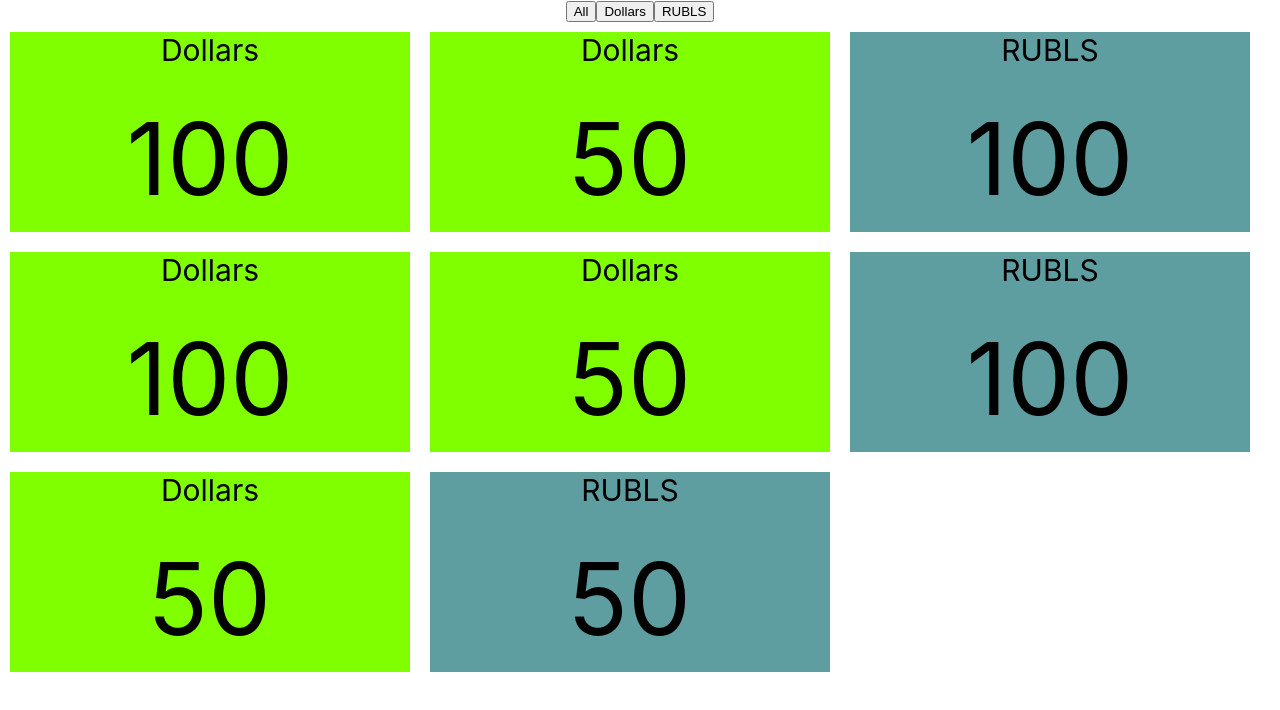
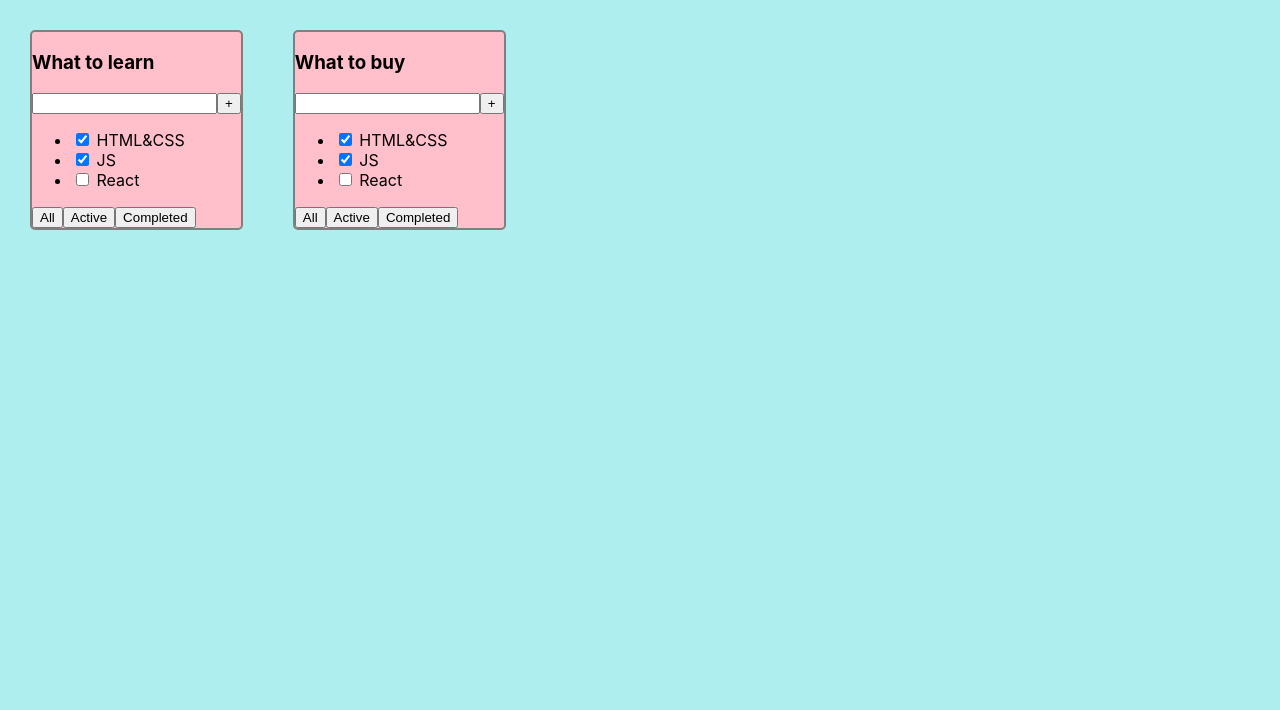
Before and after one commit to Alexander-Vecher/1-todolist, a React (Create React App) app: page / in a window 1280 px wide. Shown: the top 710 px of the page. Built offline with nearby package versions, Linux system fonts and the light colour scheme.

Commit message:
repetition

```diff
--- a/src/App.css
+++ b/src/App.css
@@ -1,38 +1,17 @@
 .App {
-  text-align: center;
+  padding: 30px;
+  display: flex;
+  background-color: paleturquoise;
+  height: 100vh;
 }
 
-.App-logo {
-  height: 40vmin;
-  pointer-events: none;
+.App > div {
+  margin-right: 50px;
 }
-
-@media (prefers-reduced-motion: no-preference) {
-  .App-logo {
-    animation: App-logo-spin infinite 20s linear;
-  }
+.todolist {
+  border: 2px solid gray;
+  background-color: pink;
+  border-radius: 5px;
+  padding:15;
+  height: max-content;
 }
-
-.App-header {
-  background-color: #282c34;
-  min-height: 100vh;
-  display: flex;
-  flex-direction: column;
-  align-items: center;
-  justify-content: center;
-  font-size: calc(10px + 2vmin);
-  color: white;
-}
-
-.App-link {
-  color: #61dafb;
-}
-
-@keyframes App-logo-spin {
-  from {
-    transform: rotate(0deg);
-  }
-  to {
-    transform: rotate(360deg);
-  }
-}
--- a/src/App.tsx
+++ b/src/App.tsx
@@ -1,56 +1,20 @@
-import React, {useState} from 'react';
+import React from 'react';
 import './App.css';
-import {Country} from "./Country";
+import TodoList from "./TodoList";
 
-export type BanknotsType = 'Dollars' | 'RUBLS' |'All'
-export type MoneyType = {
-    banknotes: BanknotsType
-    value: number
-    number: string
-}
+function App() {
 
-let defaultMoney: MoneyType[] = [
-    {banknotes: 'Dollars', value: 100, number: ' a1234567890'},
-    {banknotes: 'Dollars', value: 50, number: ' z1234567890'},
-    {banknotes: 'RUBLS', value: 100, number: ' w1234567890'},
-    {banknotes: 'Dollars', value: 100, number: ' e1234567890'},
-    {banknotes: 'Dollars', value: 50, number: ' c1234567890'},
-    {banknotes: 'RUBLS', value: 100, number: ' r1234567890'},
-    {banknotes: 'Dollars', value: 50, number: ' x1234567890'},
-    {banknotes: 'RUBLS', value: 50, number: ' v1234567890'},
-]
+    const title_1:string="What to learn"
+    const title_2:string="What to buy"
 
-// типизируем на входе и выходе
-export const moneyFilter = (money: MoneyType[], filter: BanknotsType): MoneyType[] => {
-    //если пришел filter со значением 'All', то возвращаем все банкноты
-    if(filter==='All') return  defaultMoney
-   return money.filter(el=>el.banknotes===filter)
+    return (
 
 
-}
-
-function App() {
-    // убираем заглушки в типизации и вставляем в качестве инициализационного значения defaultMoney
-    const [money, setMoney] = useState<MoneyType[] >(defaultMoney)
-    const [filterValue, setFilterValue] = useState<BanknotsType>('All')   // по умолчанию указываем все банкноты
-
-
-    // а вот сейчас притормаживаем. И вдумчиво: константа filteredMoney получает результат функции moneyFilter
-    // в функцию передаем деньги и фильтр, по которому ихбудем выдавать(ретёрнуть)
-    const filteredMoney = moneyFilter(money, filterValue)
-    console.log(filteredMoney)
-
-    return (
         <div className="App">
-            <Country
-                data={filteredMoney}   //отрисовать будем деньги после фильтрации
-                setFilterValue={setFilterValue}  //useState передаем? Так можно было?!
-            />
+            <TodoList title={title_1}/>
+            <TodoList title={title_2}/>
         </div>
     );
 }
 
-// Итого: в этой компоненте у нас мозги. А вот отрисовка где-то глубже. Погружаемся в Country
-
-
 export default App;
--- a/src/City.tsx
+++ /dev/null
@@ -1,52 +0,0 @@
-import React from 'react';
-import {CurrentBankomat} from "./CurrentBankomat";
-import {MoneyType} from "./App";
-import styled from "styled-components";
-
-type CityPropsType = {
-    data: MoneyType[] //встречаем денюжки
-}
-
-export const City = (props: CityPropsType) => {
-
-    // пока это пропускам
-    const mappedMoney = props.data.map((el: MoneyType, index) => (
-        <CurrentBankomat
-            key={index}
-            money={el}
-        />
-    ))
-
-    // const mappedMoney= props.data.map((el, index) => {
-    //     return (
-    //         <>
-    //             <span> {el.banknotes}</span>
-    //             <span> {el.number}</span>
-    //             <span> {el.value}</span>
-    //         </>
-    //     )
-    // })
-
-    return (
-        <Wrapper>
-            {mappedMoney}
-        </Wrapper>
-    );
-};
-const Wrapper = styled.div`
-  display: flex;
-  flex-direction: row;
-  flex-wrap: wrap;
-  font-size: 30px;
-`
-
-//2
-// Отлично, но теперь давайте совсем все сделаем по красоте. Вынесем верстку в отдельную компоненту и ее замапим!
-// Ну и наконец давайте версточку натянем, для этого будем использовать StyledComponents
-// yarn add styled-components
-// yarn add @types/styled-components
-
-//3
-// Вроде все норм, ну точнее почти норм- дублирование-это грех. Хотелось бы от него избавиться.
-// И StyledComponents нам в этом отлично поможет, ведь он может принимать пропсы!
-// Как это сделать в документашке
--- a/src/Country.tsx
+++ /dev/null
@@ -1,31 +0,0 @@
-import React from 'react';
-import {City} from "./City";
-import {BanknotsType, MoneyType} from "./App";
-
-type CountryPropsType = {
-    data: MoneyType[]
-    setFilterValue: (filterValue:BanknotsType)=>void // давайте подумаем, setFilter -это гРузчик, у которого всегда в руках товар
-  }
-
-export const Country = (props: CountryPropsType) => {
-    const setAll = () => {
-      props.setFilterValue('All')
-    }
-
-    const setDollars = () => {
-        props.setFilterValue('Dollars')
-    }
-
-    const setRUBLS = () => {
-        props.setFilterValue('RUBLS')
-    }
-
-    return (
-        <div>
-            <button onClick={setAll}>All</button>
-            <button onClick={setDollars}>Dollars</button>
-            <button onClick={setRUBLS}>RUBLS</button>
-            <City data={props.data}/>
-        </div>
-    );
-};
--- a/src/CurrentBankomat.tsx
+++ /dev/null
@@ -1,102 +0,0 @@
-import React from 'react';
-import {MoneyType} from "./App";
-import styled from "styled-components";
-
-type CurrentBankomatPropsType = {
-    money: MoneyType
-}
-export const CurrentBankomat = (props: CurrentBankomatPropsType) => {
-
-    return (
-        <Banknotes color={props.money.banknotes==='Dollars'? 'chartreuse' :'cadetblue'}>
-            <Name>   {props.money.banknotes}</Name>
-            <Nominal>   {props.money.value}</Nominal>
-        </Banknotes>
-    );
-};
-
-type ColorType={
-    color:string
-}
-
-const Banknotes = styled.div<ColorType>`
-  background-color:${props => props.color};
-  width: 400px;
-  height: 200px;
-  margin: 10px;
-`
-
-const GreenBanknotes = styled.div`
-  background-color: chartreuse;
-  width: 400px;
-  height: 200px;
-  margin: 10px;
-`
-const BlueBanknotes = styled.div`
-  background-color: cadetblue;
-  width: 400px;
-  height: 200px;
-  margin: 10px;
-`
-const Name = styled.div`
-  display: flex;
-  justify-content: center;
-  font-size: 30px;
-`
-const Nominal = styled.div`
-  display: flex;
-  justify-content: center;
-  margin-top: 30px;
-  font-size: 100px;
-`
-
-//------------------------------------------------------------------
-
-// import React from 'react';
-// import {MoneyType} from "./App";
-// import styled from "styled-components";
-//
-// type CurrentBankomatPropsType = {
-//     money: MoneyType
-// }
-// export const CurrentBankomat = (props: CurrentBankomatPropsType) => {
-//
-//     return (
-//         props.money.banknotes === "Dollars"
-//             ? <GreenBanknotes>
-//                 <Name>   {props.money.banknotes}</Name>
-//                 <Nominal>   {props.money.value}</Nominal>
-//
-//             </GreenBanknotes>
-//             : <BlueBanknotes>
-//                 <Name>   {props.money.banknotes}</Name>
-//                 <Nominal>   {props.money.value}</Nominal>
-//             </BlueBanknotes>
-//
-//     );
-// };
-//
-// const GreenBanknotes = styled.div`
-//   background-color: chartreuse;
-//   width: 400px;
-//   height: 200px;
-//   margin: 10px;
-// `
-//
-// const BlueBanknotes = styled.div`
-//   background-color: cadetblue;
-//   width: 400px;
-//   height: 200px;
-//   margin: 10px;
-// `
-// const Name = styled.div`
-//   display: flex;
-//   justify-content: center;
-//   font-size: 30px;
-// `
-// const Nominal = styled.div`
-//   display: flex;
-//   justify-content: center;
-//   margin-top: 30px;
-//   font-size: 100px;
-// `
--- a/src/Todolist.tsx
+++ b/src/Todolist.tsx
@@ -1,78 +1,28 @@
-import React, {useState} from "react";
-import {filterType} from "./App";
-type Task = {
-    id: number;
-    title: string;
-    isDone: boolean;
+import React, {FC} from "react";
 
-}
-type PropsType = {
-    truck: string;
-    tasks: Array<Task>;
-    removeTask:(TaskId:number)=>void;
-
+type TodoListPropsType = {
+    title:string
 }
 
-
-export function Todolist(props: PropsType) {
-    let [filter, setfilter] = useState<filterType>('All')
-    const tasksFilter= (filterKey:filterType)=>{
-        setfilter(filterKey)
-    }
-     const FilterFoo=()=> {
-
-        switch (filter) {
-            case "Active": {
-                return props.tasks.filter(el => !el.isDone)
-            }
-            case "Completed": {
-                return props.tasks.filter(el => el.isDone)
-            }
-            case "All": {
-                return props.tasks
-            }
-        }
-
-
-
-                /*let filtration = props.tasks
-            if (filter === "Active") {
-                filtration = props.tasks.filter(el => !el.isDone)
-            }
-            if (filter === "Completed") {
-                filtration = props.tasks.filter(el => el.isDone)
-            }
-            return filtration*/
-     }
-    return (
-        <div>
-            <h3>{props.truck}</h3>
-
+const TodoList:FC<TodoListPropsType> = (props:TodoListPropsType) => {
+    return(
+    <div className='todolist'>
+        <h3>{props.title}</h3>
         <div>
             <input/>
             <button>+</button>
         </div>
-
         <ul>
-                {FilterFoo().map(el=>{
-                return(
-                    <li key={el.id}>
-                        <button onClick={()=>props.removeTask(el.id)}>X</button>
-                        <input type="checkbox" checked={el.isDone}/>
-                        <span>{el.title}</span></li>
-
-                )}
-)}
-                {/*<li><input type="checkbox" checked={props.tasks[0].isDone}/> <span>{props.tasks[0].title}</span></li>
-                <li><input type="checkbox" checked={props.tasks[1].isDone}/> <span>{props.tasks[1].title}</span></li>
-                <li><input type="checkbox" checked={props.tasks[2].isDone}/> <span>{props.tasks[2].title}</span></li>*/}
+            <li><input type="checkbox" checked={true}/> <span>HTML&CSS</span></li>
+            <li><input type="checkbox" checked={true}/> <span>JS</span></li>
+            <li><input type="checkbox" checked={false}/> <span>React</span></li>
         </ul>
-
         <div>
-                <button onClick={()=>tasksFilter('All')}>All</button>
-                <button onClick={()=>tasksFilter('Active')}>Active</button>
-                <button onClick={()=>tasksFilter('Completed')}>Completed</button>
+            <button>All</button>
+            <button>Active</button>
+            <button>Completed</button>
         </div>
     </div>
     )
 }
+export default TodoList;
--- a/src/index.tsx
+++ b/src/index.tsx
@@ -2,16 +2,17 @@ import React from 'react';
 import ReactDOM from 'react-dom/client';
 import './index.css';
 import App from './App';
-import reportWebVitals from './reportWebVitals';
+
 
 const root = ReactDOM.createRoot(
   document.getElementById('root') as HTMLElement
 );
 root.render(
-     <App />
+  <React.StrictMode>
+    <App />
+  </React.StrictMode>
 );
 
 // If you want to start measuring performance in your app, pass a function
 // to log results (for example: reportWebVitals(console.log))
 // or send to an analytics endpoint. Learn more: https://bit.ly/CRA-vitals
-reportWebVitals();
```
Also changed, not shown: src/reportWebVitals.ts (deleted, +0 -15 lines), src/setupTests.ts (+1 -1 lines), src/logo.svg, 1 other file (tests, documents, lock files or other folders). Lines whose indentation alone changed are shown as unchanged.
